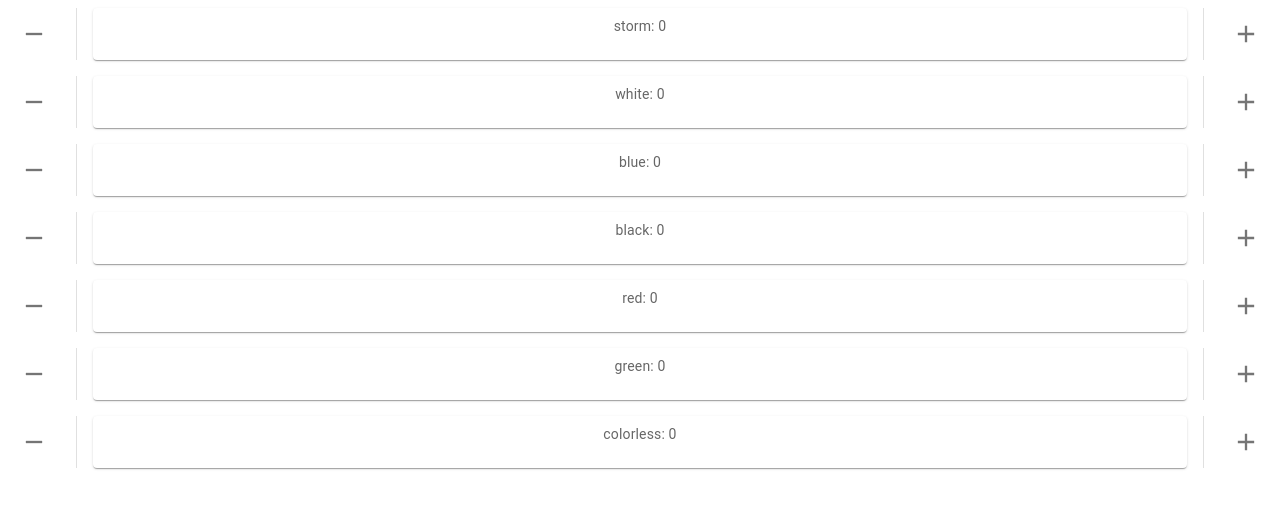
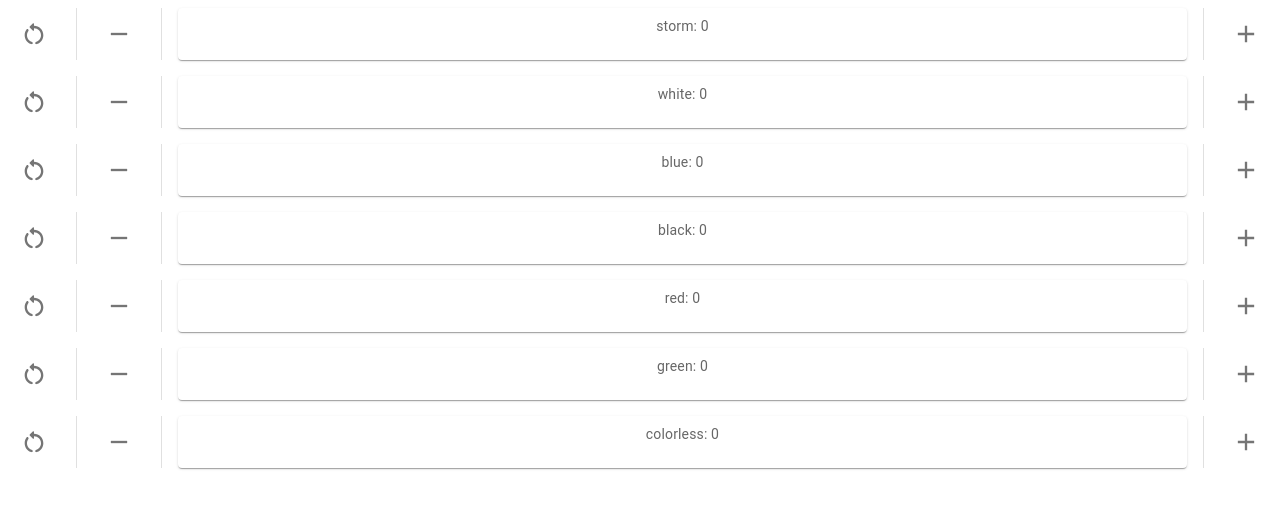
Before and after one commit to aanfuso/stormfield, a React (Create React App) app: page / in a window 1280 px wide. Shown: the top 508 px of the page. Built offline with nearby package versions, Linux system fonts and the light colour scheme.

Commit message:
Add Counter restart button

```diff
--- a/src/Counter/index.tsx
+++ b/src/Counter/index.tsx
@@ -8,6 +8,7 @@ import {
 import {
   Add as AddIcon,
   Remove as RemoveIcon,
+  RestartAltRounded as RestartIcon,
 } from '@mui/icons-material';
 import { styled } from '@mui/material/styles';
 
@@ -34,6 +35,10 @@ const defaultProps = {
 function Counter({ min, startCount, type } : CounterProps) {
   const [count, setCount] = useState(startCount);
 
+  const handleRestart = () => {
+    setCount(startCount);
+  }
+
   const handleIncrease = () => {
     setCount(count + 1);
   }
@@ -50,6 +55,13 @@ function Counter({ min, startCount, type } : CounterProps) {
       divider={<Divider orientation="vertical" flexItem />}
       spacing={{ xs: 2, sm: 2 }}
     >
+      <IconButton
+        size="large"
+        onClick={handleRestart}
+        data-testid={`${type}-restart-button`}
+      >
+        <RestartIcon fontSize="inherit" />
+      </IconButton>
       <IconButton
         size="large"
         onClick={handleDecrease}
```
Also changed, not shown: 1 other file (tests, documents, lock files or other folders).
